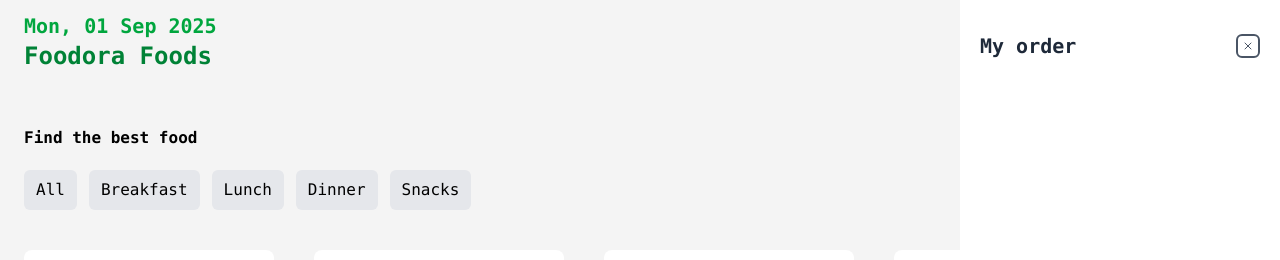
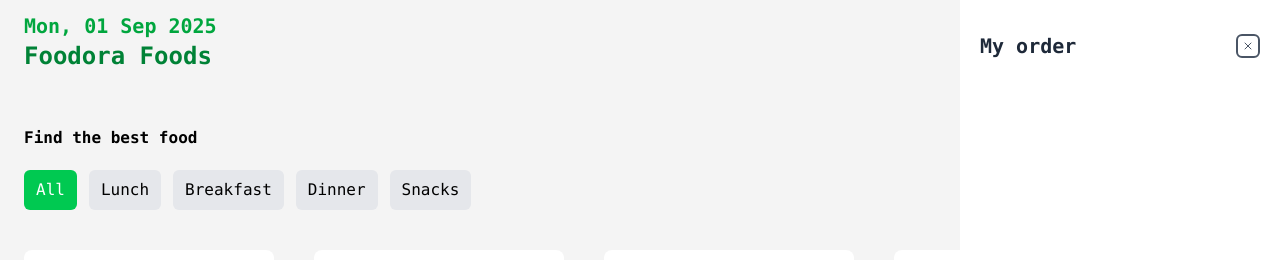
Before and after one commit to Jyoti-prakash-rout/Foodora, a React (Vite) app: page / in a window 1280 px wide. Shown: the top 260 px of the page. Built offline with nearby package versions, Linux system fonts and the light colour scheme.

Commit message:
Add category filter with Redux slice
Introduces a CategorySlice for managing selected food categories in Redux. Updates CategoryMenu to dynamically list categories and dispatch selection, and integrates the new slice into the store. Also fixes a bug in Cart price calculation.

```diff
--- a/src/components/Cart.jsx
+++ b/src/components/Cart.jsx
@@ -8,9 +8,11 @@ const Cart = () => {
   const [activeCard, setActiveCard] = useState(true);
 
   const cartItems = useSelector((state) => state.cart.cart);
+
   const totalQty = cartItems.reduce((totalQty, item) => totalQty + item.qty, 0);
+
   const totalPrice = cartItems.reduce(
-    (totalPrice, item) => totalPrice + item.qty * item,
+    (totalPrice, item) => totalPrice + item.qty * item.price,
     0
   );
 
--- a/src/components/CategoryMenu.jsx
+++ b/src/components/CategoryMenu.jsx
@@ -1,29 +1,49 @@
-import React from "react";
+import React, { useEffect, useState } from "react";
+import { useDispatch, useSelector } from "react-redux";
+import { setCategory } from "../redux/slices/CategorySlice";
+
+import FoodData from "../data/FoodData";
 
 const CategoryMenu = () => {
+  const [categories, setCategories] = useState([]);
 
+  const listUniqueCategories = () => {
+    const uniqueCategories = [
+      ...new Set(FoodData.map((food) => food.category)),
+    ];
+    setCategories(uniqueCategories);
+  };
 
+  useEffect(() => {
+    listUniqueCategories();
+  }, []);
+
+  const dispatch = useDispatch();
+
+  const selectedCategory = useSelector((state) => state.category.category);
 
   return (
     <>
       <div className="mx-6">
         <h3 className="font-xl font-semibold">Find the best food</h3>
         <div className="my-5 flex gap-3 overflow-x-scroll scroll-smooth md:overflow-x-hidden lg:overflow-x-hidden">
-          <button className="px-3 py-2 hover:bg-green-500 hover:text-white bg-gray-200  rounded-md cursor-pointer">
+          <button
+            onClick={() => dispatch(setCategories("All"))}
+            className={`px-3 py-2 hover:bg-green-500 hover:text-white bg-gray-200  rounded-md cursor-pointer ${
+              selectedCategory === 'All' && "bg-green-500 text-white"
+            } `}>
             All
           </button>
-          <button className="px-3 py-2 hover:bg-green-500 hover:text-white bg-gray-200 rounded-md cursor-pointer">
-            Breakfast
-          </button>
-          <button className="px-3 py-2 hover:bg-green-500 hover:text-white bg-gray-200 rounded-md cursor-pointer">
-            Lunch
-          </button>
-          <button className="px-3 py-2 hover:bg-green-500 hover:text-white bg-gray-200 rounded-md  cursor-pointer">
-            Dinner
-          </button>
-          <button className="px-3 py-2 hover:bg-green-500 hover:text-white bg-gray-200 rounded-md cursor-pointer">
-            Snacks
-          </button>
+          {categories.map((category, index) => {
+            return (
+              <button
+                onClick={() => dispatch(setCategories(category))}
+                key={index}
+                className="px-3 py-2 hover:bg-green-500 hover:text-white bg-gray-200  rounded-md cursor-pointer">
+                {category}
+              </button>
+            );
+          })}
         </div>
       </div>
     </>
--- a/src/redux/Store.js
+++ b/src/redux/Store.js
@@ -1,10 +1,12 @@
 import { configureStore } from "@reduxjs/toolkit";
-import CartSlice from './slices/CartSlice'
+import CartSlice from "./slices/CartSlice";
+import CategorySlice from "./slices/CategorySlice";
 
 const Store = configureStore({
-	reducer: {
-		cart: CartSlice,
-	}
+  reducer: {
+    cart: CartSlice,
+    category: CategorySlice,
+  },
 });
 
 export default Store;
--- /dev/null
+++ b/src/redux/slices/CategorySlice.jsx
@@ -0,0 +1,17 @@
+import { createSlice } from "@reduxjs/toolkit";
+import { act } from "react";
+
+const CategorySlice = createSlice({
+	name: "category",
+	initialState: {
+		category: "All"
+	},
+	reducers: {
+		setCategory: (state, action) => {
+			state.category = action.payload;
+		}
+	}
+})
+
+export const { setCategory } = CategorySlice.actions;
+export default CategorySlice.reducer;
```
